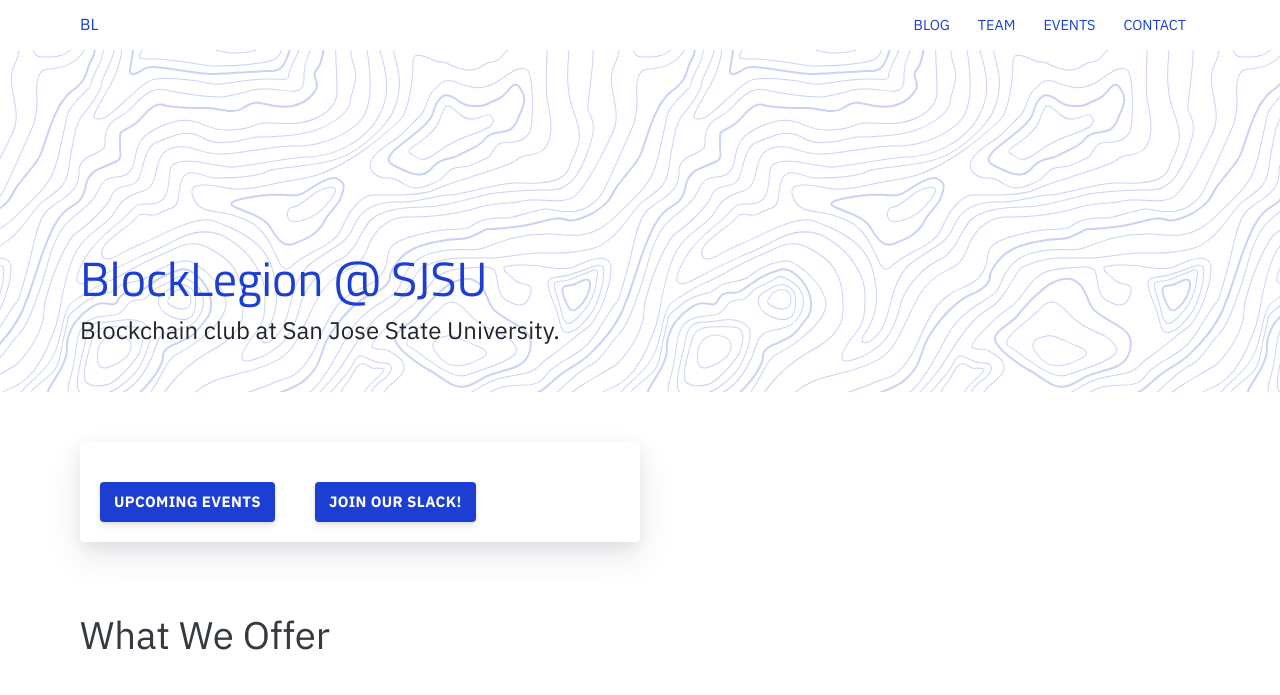
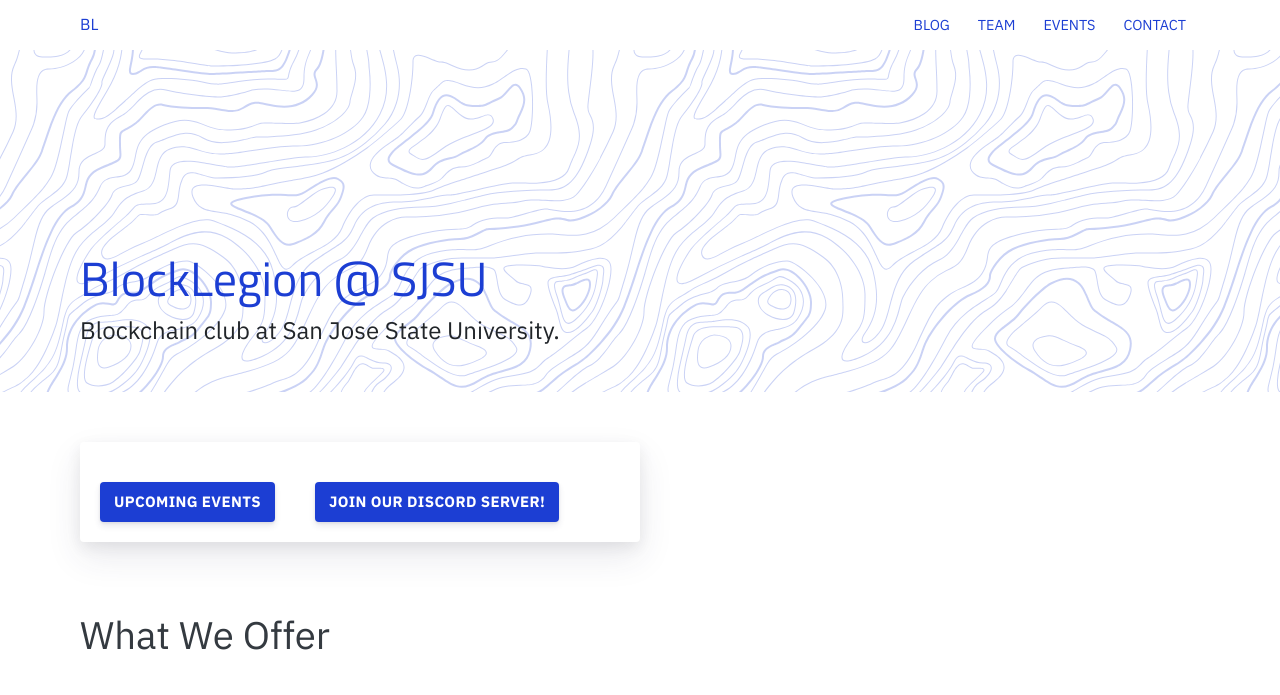
Before and after one commit to AdvaithD/BlockLegion, a Gatsby site: page / in a window 1280 px wide. Shown: the top 695 px of the page. Built offline with nearby package versions, Linux system fonts and the light colour scheme; Gatsby itself is replaced by a stand-in of ours.

Commit message:
discord added

```diff
--- a/src/components/Call.js
+++ b/src/components/Call.js
@@ -1,8 +1,8 @@
-import React from 'react'
-import { StaticQuery, graphql, Link } from 'gatsby'
+import React from 'react';
+import { StaticQuery, graphql, Link } from 'gatsby';
 
 const Call = props => (
-  <div className='call'>
+  <div className="call">
     {/* <div className='call-box-top'>
       <div className='call-phone'>
         <strong>Phone: </strong>
@@ -15,21 +15,22 @@
         </a>
       </div>
     </div> */}
-    <div className='call-box-bottom'>
-      <Link className='button button-primary mt-2' to='/events'>
+    <div className="call-box-bottom">
+      <Link className="button button-primary mt-2" to="/events">
         UPCOMING EVENTS
       </Link>
     </div>
 
     {props.button && (
-      <div className='call-box-bottom'>
-        <Link className='button button-primary mt-2' to='/contact'>
-          JOIN OUR SLACK!
-        </Link>
+      <div className="call-box-bottom">
+      <Link className="button button-primary mt-2" to="/events">
+      <a href="https://discord.gg/3YFTR5K" style={{ color: '#fff' }}>JOIN OUR DISCORD SERVER!</a>
+      </Link>
+
       </div>
     )}
   </div>
-)
+);
 
 export default props => (
   <StaticQuery
@@ -49,4 +50,4 @@
     `}
     render={data => <Call button={props.button} data={data} />}
   />
-)
+);
```
